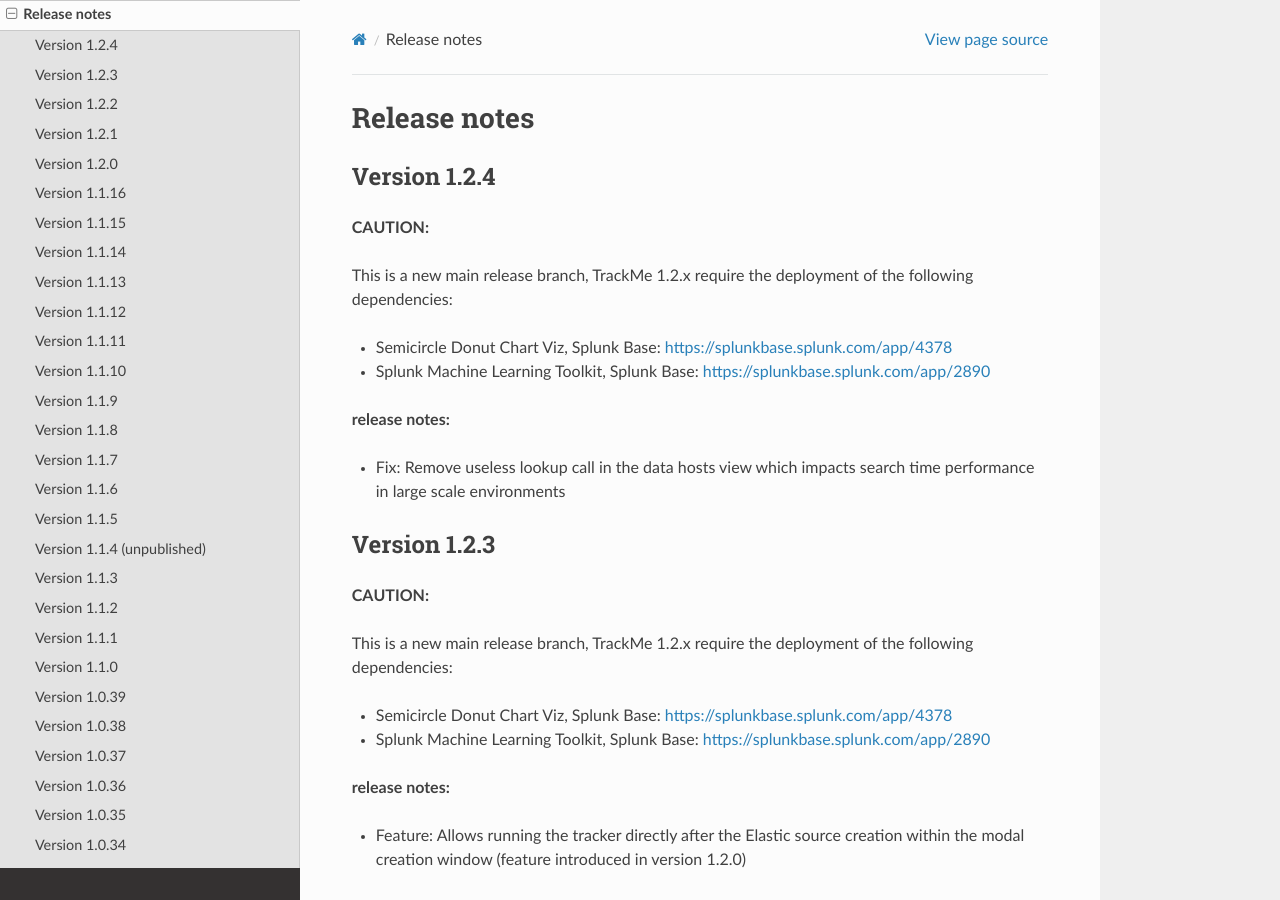
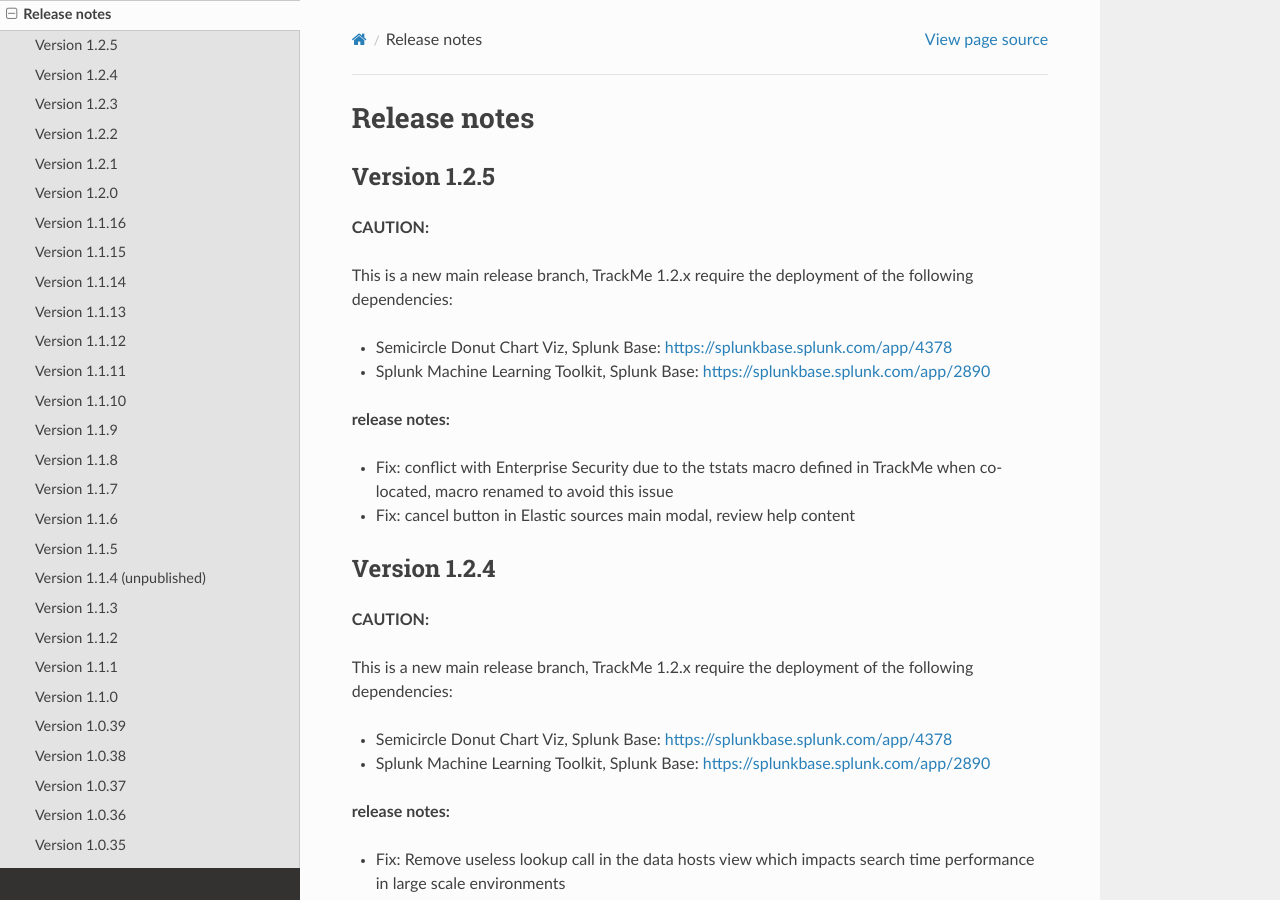
Before and after one commit to guilhemmarchand/trackme, a Sphinx documentation site: the page built from docs/releasenotes.rst, in a window 1280 px wide and 900 px high. Built offline with Sphinx 7.4.7 and the Read the Docs theme 2.0.0, drawn with Linux system fonts in a browser that asks for light colours.

Commit message:
Version 1.2.5
- Fix: conflict with Enterprise Security due to the tstats macro defined in TrackMe when co-located, macro renamed to avoid this issue
- Fix: cancel button in Elastic sources main modal, review help content

```diff
--- a/docs/releasenotes.rst
+++ b/docs/releasenotes.rst
@@ -1,5 +1,20 @@
 Release notes
 #############
+
+Version 1.2.5
+=============
+
+**CAUTION:**
+
+This is a new main release branch, TrackMe 1.2.x require the deployment of the following dependencies:
+
+- Semicircle Donut Chart Viz, Splunk Base: https://splunkbase.splunk.com/app/4378
+- Splunk Machine Learning Toolkit, Splunk Base: https://splunkbase.splunk.com/app/2890
+
+**release notes:**
+
+- Fix: conflict with Enterprise Security due to the tstats macro defined in TrackMe when co-located, macro renamed to avoid this issue
+- Fix: cancel button in Elastic sources main modal, review help content
 
 Version 1.2.4
 =============
```
Also changed, not shown: 5 other files.
